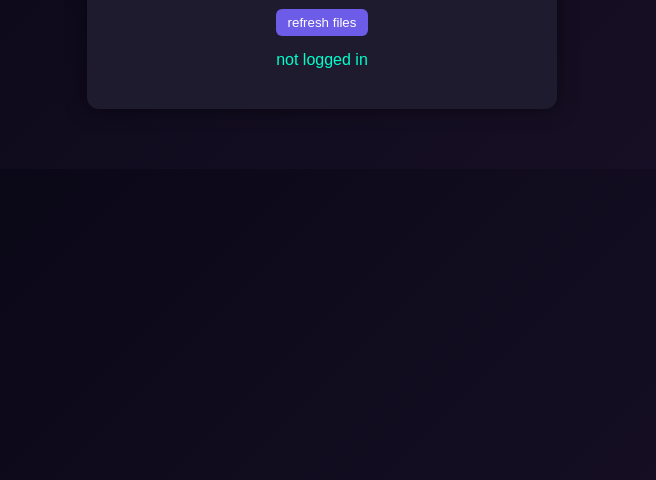
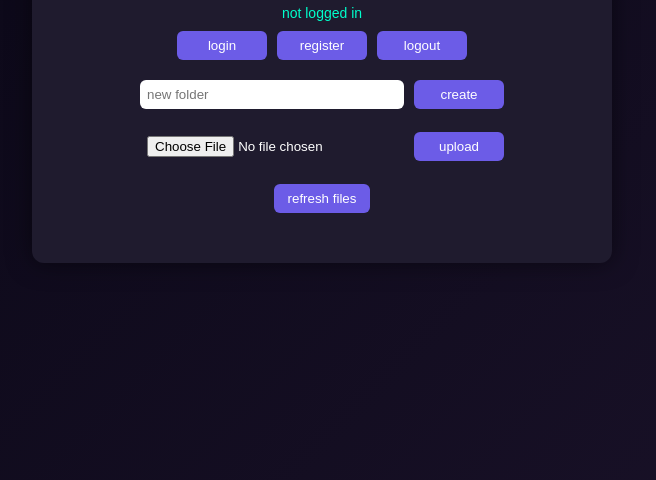
Before and after one commit to regazo/CloudApp, a website: page public/index.html in a window 1280 px wide. Shown: the part 320-800 px from the top of the page, without its empty margins (318-974 px from the left). Drawn offline with Linux system fonts and the light colour scheme; no server answers.

Commit message:
Improveed the ui layout

```diff
--- a/public/index.html
+++ b/public/index.html
@@ -8,43 +8,92 @@
             font-family: Arial;
             background: linear-gradient(135deg,#070513,#1a1229);
             color:white;
-            text-align:center;
+            margin:0;
+
+            height:100vh;
+            display:flex;
+            justify-content:center;
+            align-items:center;
         }
 
         .box{
             background:#1f1b2e;
-            padding:25px;
-            margin:60px auto;
-            width:420px;
+            padding:30px;
+            width:520px;
             border-radius:12px;
-            box-shadow:0 0 20px rgba(0,0,0,0.5);
+            box-shadow:0 0 25px rgba(0,0,0,0.5);
+
+            text-align:center; /* ✅ centers content */
+        }
+
+        h1{
+            margin-bottom:20px;
+        }
+
+        .section{
+            margin-bottom:20px;
+        }
+
+        .row{
+            display:flex;
+            justify-content:center; /* ✅ center row content */
+            gap:10px;
+            align-items:center;
         }
 
         button{
-            margin:5px;
-            padding:6px 12px;
+            padding:7px 14px;
             border:none;
             border-radius:6px;
             background:#6c5ce7;
             color:white;
             cursor:pointer;
+            min-width:90px;
+        }
+
+        button:hover{
+            background:#5a4bd1;
         }
 
         input{
-            margin:5px;
-            padding:6px;
+            width:250px; /* ✅ prevents stretching */
+            padding:7px;
             border-radius:6px;
             border:none;
         }
 
-        #files{
-            margin-top:15px;
-            text-align:left;
+        .topbar{
+            display:flex;
+            flex-direction:column;
+            align-items:center;
+            gap:10px;
+            margin-bottom:20px;
+        }
+
+        .buttons{
+            display:flex;
+            gap:10px;
         }
 
         .msg{
-            margin-top:10px;
             color:#00ffcc;
+            font-size:14px;
+        }
+
+        #files{
+            margin-top:15px;
+        }
+
+        #files div{
+            background:#2b2540;
+            padding:10px;
+            border-radius:6px;
+            margin-bottom:8px;
+            text-align:center;
+        }
+
+        small{
+            color:#aaa;
         }
     </style>
 </head>
@@ -52,29 +101,44 @@
 <body>
 
 <div class="box">
-    <h2>cloud storage</h2>
 
-    <button onclick="login()">login</button>
-    <button onclick="register()">register</button>
-    <button onclick="logout()">logout</button>
+    <h1>Cloud Storage</h1>
 
-    <br><br>
+    <!-- Status + Buttons -->
+    <div class="topbar">
+        <div id="msg" class="msg"></div>
 
-    <input id="folderName" placeholder="folder name">
-    <button onclick="makeFolder()">make folder</button>
+        <div class="buttons">
+            <button onclick="login()">login</button>
+            <button onclick="register()">register</button>
+            <button onclick="logout()">logout</button>
+        </div>
+    </div>
 
-    <br><br>
+    <!-- Folder -->
+    <div class="section">
+        <div class="row">
+            <input id="folderName" placeholder="new folder">
+            <button onclick="makeFolder()">create</button>
+        </div>
+    </div>
 
-    <input type="file" id="fileInput">
-    <button onclick="uploadFile()">upload</button>
+    <!-- Upload -->
+    <div class="section">
+        <div class="row">
+            <input type="file" id="fileInput">
+            <button onclick="uploadFile()">upload</button>
+        </div>
+    </div>
 
-    <br><br>
+    <!-- Refresh -->
+    <div class="section">
+        <button onclick="loadFiles()">refresh files</button>
+    </div>
 
-    <button onclick="loadFiles()">refresh files</button>
+    <!-- Files -->
+    <div id="files"></div>
 
-    <div id="msg" class="msg"></div>
-
-    <div id="files"></div>
 </div>
 
 <script src="app.js"></script>
```
